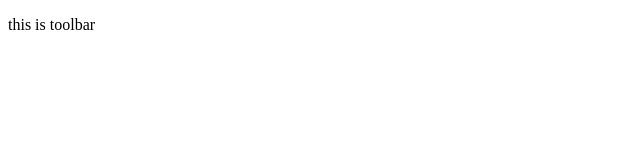
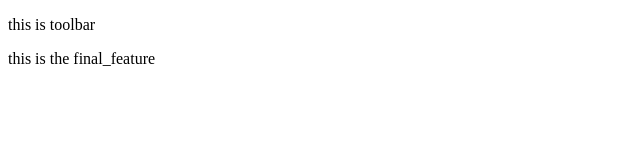
Before and after one commit to Haris247/github_testing, a plain HTML site: page topbar.html in a window 1280 px wide. Shown: the whole page, without its empty margins (0-640 px from the left). Drawn offline with Linux system fonts and the light colour scheme.

Commit message:
fist commit of the  final_feature

```diff
--- a/topbar.html
+++ b/topbar.html
@@ -7,5 +7,6 @@
 </head>
 <body>
     <p>this is toolbar</p>
+    <p>this is the final_feature</p>
 </body>
 </html>
```
